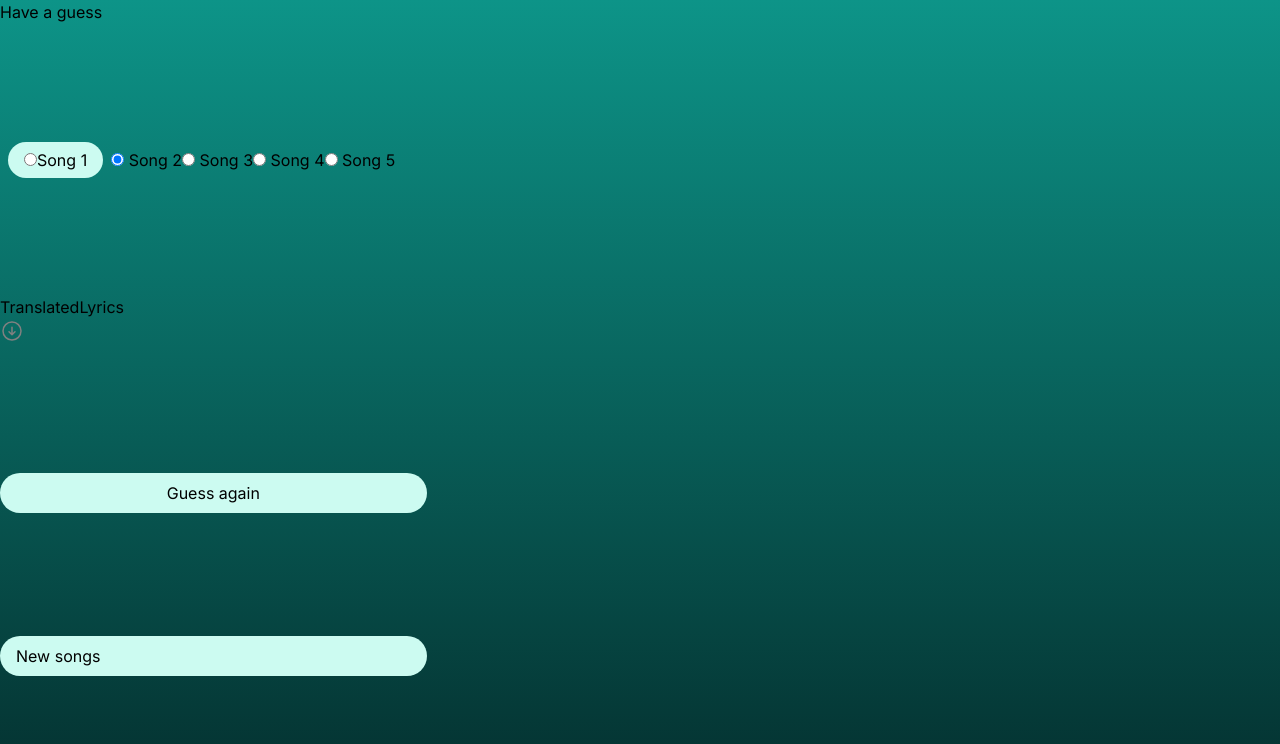
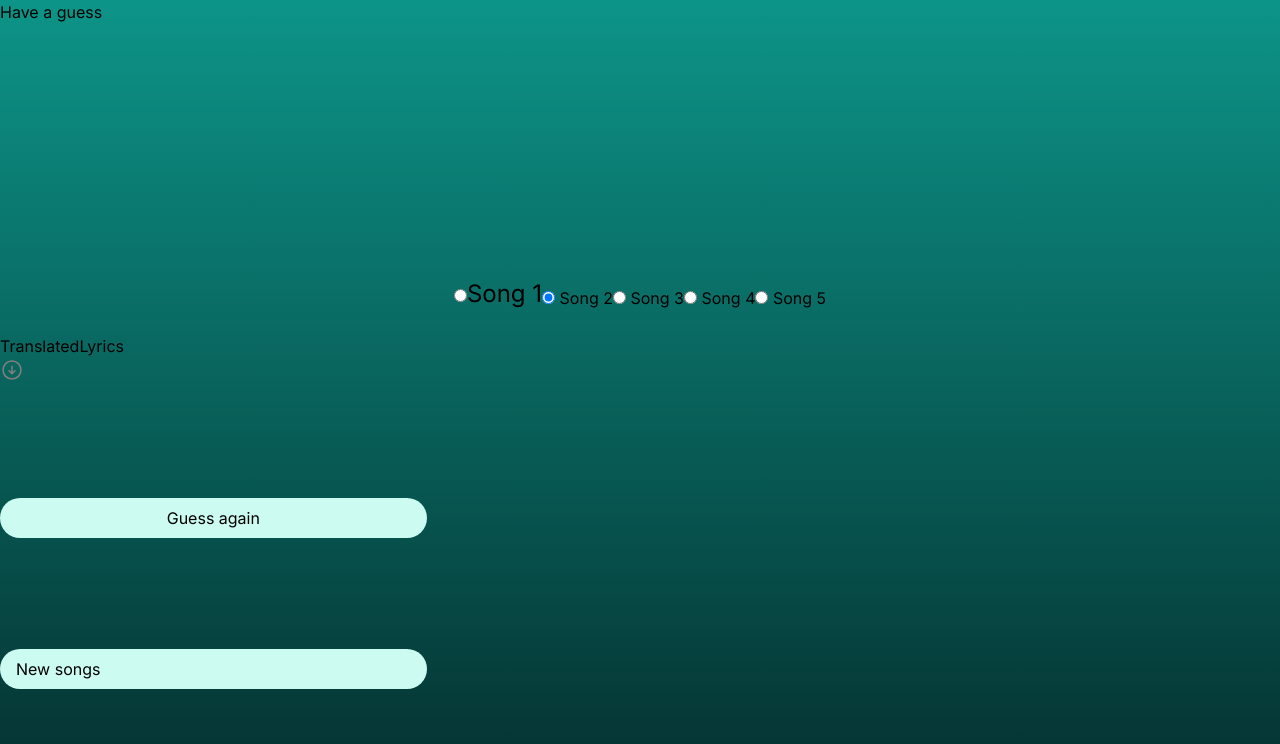
Before and after one commit to Jordan-Walters-23/guessthesong, a Next.js app: page /guess in a window 1280 px wide. Shown: the top 744 px of the page. Built offline with nearby package versions, Linux system fonts and the light colour scheme.

Commit message:
Song selection Started styling

```diff
--- a/src/components/GuessSong.tsx
+++ b/src/components/GuessSong.tsx
@@ -4,8 +4,8 @@ function GuessSong() {
   return (
     <>
       <h1>Have a guess</h1>
-      <div>
-        <label className='h-24 w-1/3 m-2 rounded-full bg-teal-100 px-4 py-2 text-black hover:bg-emerald-100'
+      <div className='mx-auto pt-8 pb-6 flex justify-between items-end'>
+        <label className='text-2xl'
         >
           <input type='radio' name='myRadio' value='Song1' />
           Song 1
--- a/src/components/Welcome.tsx
+++ b/src/components/Welcome.tsx
@@ -3,7 +3,7 @@ import Link from 'next/link'
 
 function Welcome() {
   return (
-    <div className='flex flex-wrap content-center'>
+    <div className=' mx-auto flex flex-wrap content-center'>
       <h1>
         Welcome to
         <br />
```
